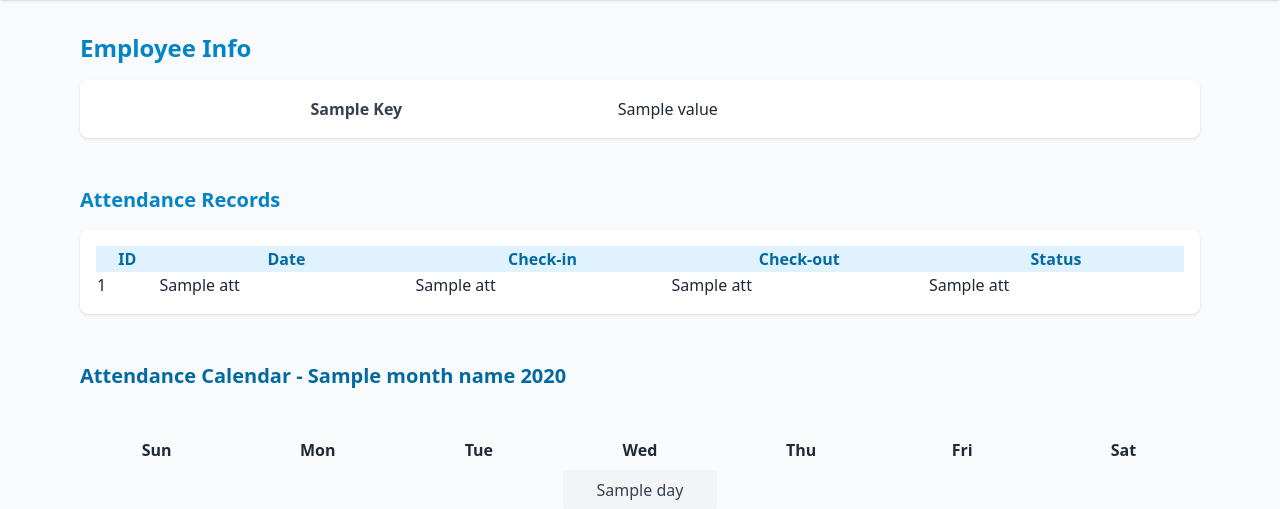
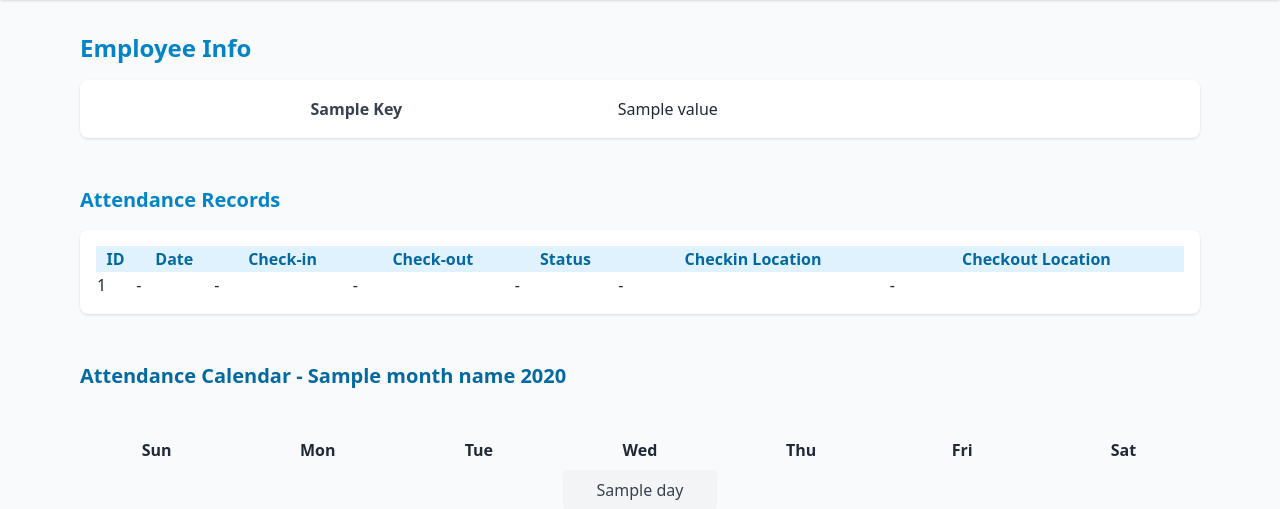
Before and after one commit to AitijyaGhosh365/HRIS_sys, a FastAPI app: template templates/employee.html in a window 1280 px wide. Shown: the part 64-573 px from the top of the page. Run offline with FastAPI, Linux system fonts and the light colour scheme; the template is opened without the code that fills it: most values are stand-ins (such as "Sample title", 1, 10 or a date in 2020); some libraries are stand-ins or nearby versions.

Commit message:
Update employee.html

```diff
--- a/templates/employee.html
+++ b/templates/employee.html
@@ -47,16 +47,20 @@
               <th>Check-in</th>
               <th>Check-out</th>
               <th>Status</th>
+              <th>Checkin Location</th>
+              <th>Checkout Location</th>
             </tr>
           </thead>
           <tbody>
             {% for att in attendance %}
             <tr>
-              <td>{{ att[0] }}</td>
-              <td>{{ att[1] }}</td>
-              <td>{{ att[2] }}</td>
-              <td>{{ att[3] }}</td>
-              <td>{{ att[4] }}</td>
+                <td>{{ att[0] }}</td>
+                <td>{{ att[1] or '-' }}</td>
+                <td>{{ att[2] or '-' }}</td>
+                <td>{{ att[3] or '-' }}</td>
+                <td>{{ att[4] or '-' }}</td>
+                <td>{{ att[5] or '-' }}</td>
+                <td>{{ att[6] or '-' }}</td>
             </tr>
             {% endfor %}
           </tbody>
```
